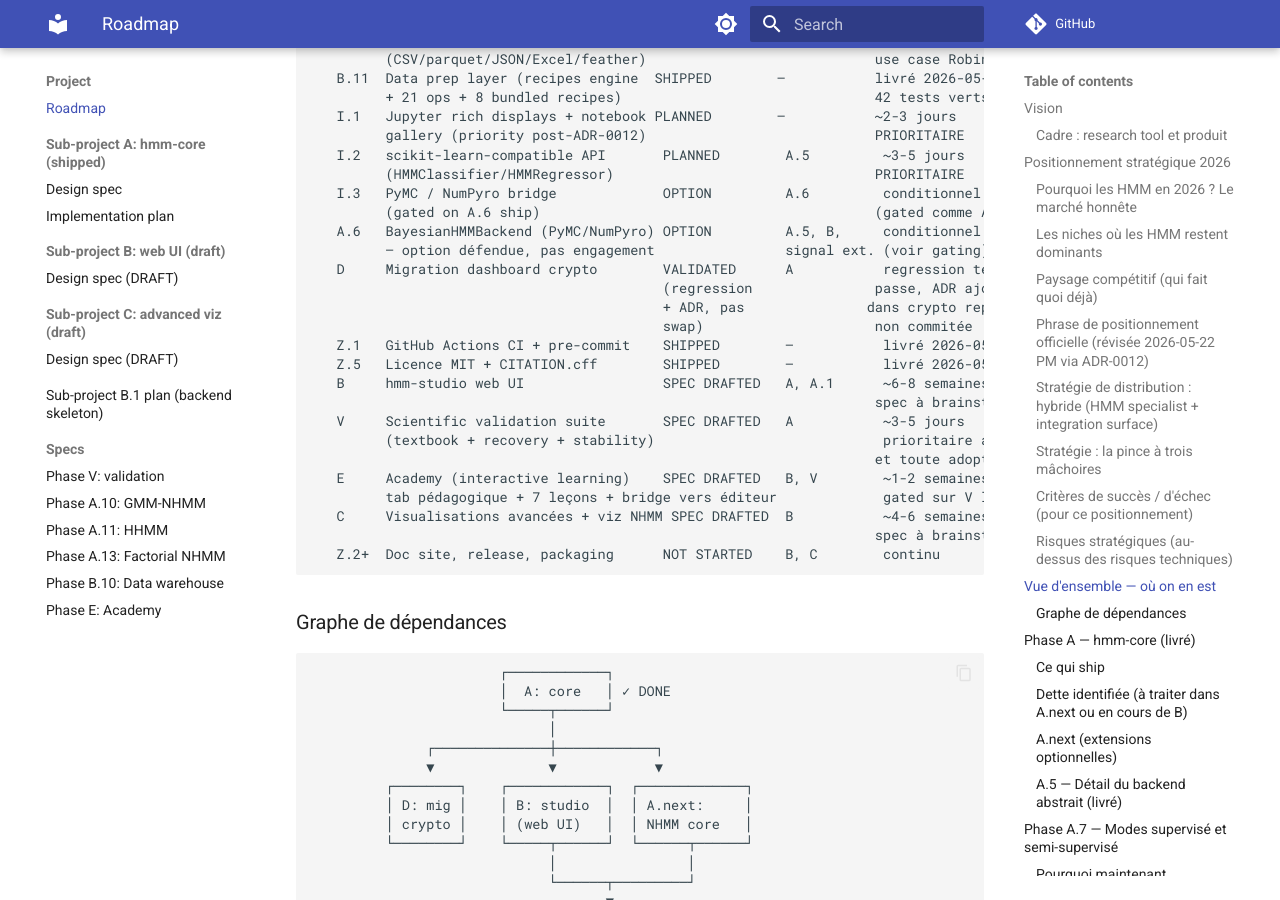
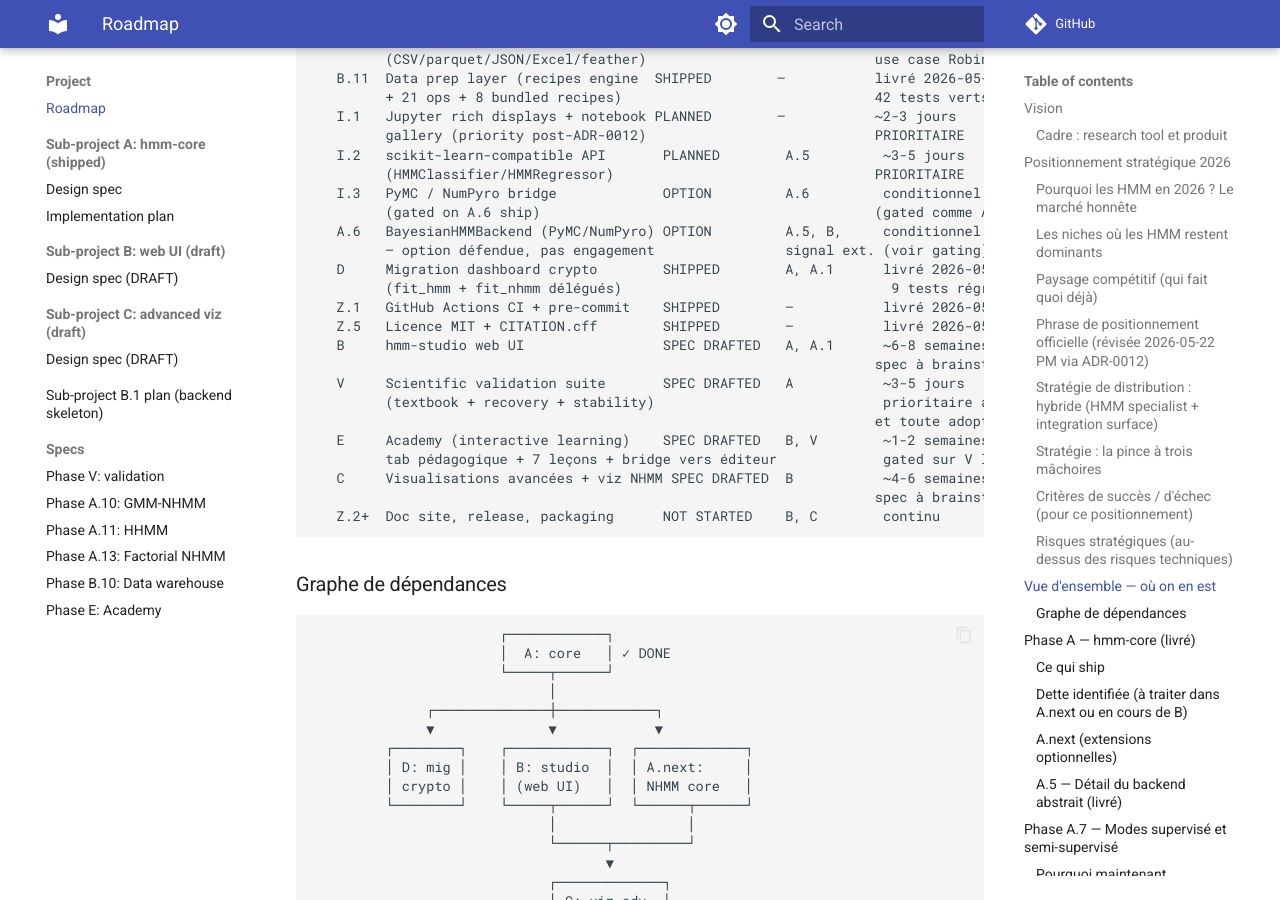
Before and after one commit to RoJLD/HMMstudio, an MkDocs documentation site: the page built from docs/roadmap.md, in a window 1280 px wide and 900 px high, scrolled down 5498 px. Built offline with MkDocs 1.6.1 and Material for MkDocs 9.7.7, drawn with Linux system fonts in a browser that asks for light colours; comment, search, counter and statistics services are not loaded.

Commit message:
docs(roadmap): Phase D shipped — fit_nhmm migrated to hmm_core.nhmm
The crypto dashboard's `fit_nhmm` has been migrated from a local 2-stage
re-implementation to delegating `hmm_core.nhmm.fit_nhmm` with canonical
state reordering preserved on top. Combined with the 2026-05-22 AM
migration of `fit_hmm`, the dashboard now consumes hmm-studio end-to-end.

Equivalence validated by 7 new regression tests in the crypto repo
(test_nhmm_regression.py) :
- A_t byte-equal at atol=1e-10 after canonical reordering
- Base log-likelihood matches at rel_diff < 1e-6

Full crypto suite : 245 -> 252 tests, 0 regressions.

Co-Authored-By: Claude Opus 4.7 <noreply@anthropic.com>

```diff
--- a/docs/roadmap.md
+++ b/docs/roadmap.md
@@ -211,10 +211,8 @@ Phase    Sous-projet                       Statut         Dépend de   Échéanc
          (gated on A.6 ship)                                         (gated comme A.6)
    A.6   BayesianHMMBackend (PyMC/NumPyro) OPTION         A.5, B,     conditionnel
          — option défendue, pas engagement                signal ext. (voir gating)
-   D     Migration dashboard crypto        VALIDATED      A           regression test
-                                           (regression               passe, ADR ajoutée
-                                           + ADR, pas               dans crypto repo,
-                                           swap)                     non commitée
+   D     Migration dashboard crypto        SHIPPED        A, A.1      livré 2026-05-22 PM
+         (fit_hmm + fit_nhmm délégués)                                 9 tests régression verts
    Z.1   GitHub Actions CI + pre-commit    SHIPPED        —           livré 2026-05-22
    Z.5   Licence MIT + CITATION.cff        SHIPPED        —           livré 2026-05-22
    B     hmm-studio web UI                 SPEC DRAFTED   A, A.1      ~6-8 semaines
```
